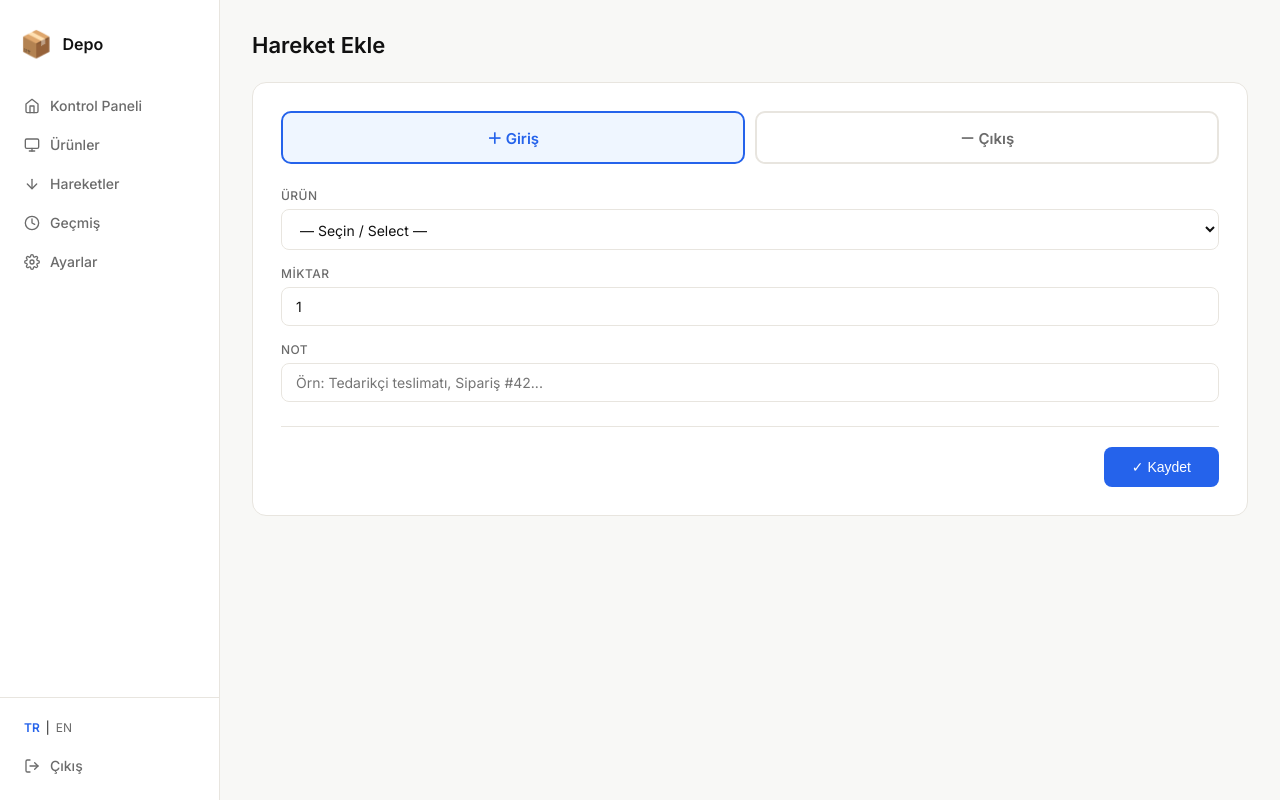
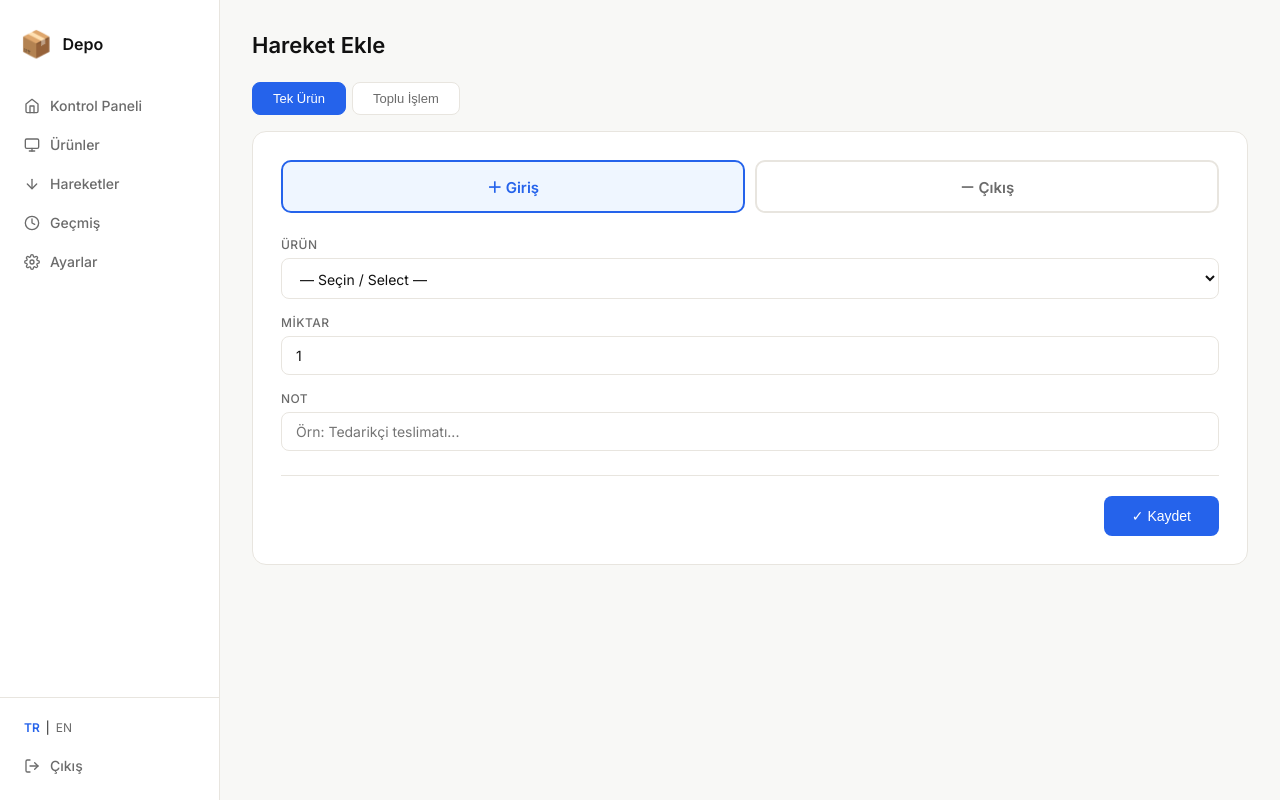
Before and after one commit to JustBedirhan/depo-yonetim, a Flask app: template depo_web/templates/movements.html in a window 1280 px wide. Run offline with Flask 3, Linux system fonts and the light colour scheme; the template is opened without the code that fills it: most values are stand-ins (such as "Sample title", 1, 10 or a date in 2020); some libraries are stand-ins or nearby versions.

Commit message:
Update movements.html

```diff
--- a/depo_web/templates/movements.html
+++ b/depo_web/templates/movements.html
@@ -5,10 +5,16 @@
   <h1>{{ t('add_movement') }}</h1>
 </div>
 
+<div class="tab-bar">
+  <button class="tab-btn active" onclick="switchTab('tek')">Tek Ürün</button>
+  <button class="tab-btn" onclick="switchTab('toplu')">Toplu İşlem</button>
+</div>
+
+<!-- TEK ÜRÜN -->
+<div id="tab-tek" class="tab-content">
   <div class="card form-card">
     {% if products %}
-  <form method="POST" id="mov-form">
-
+    <form method="POST" action="{{ url_for('movements') }}">
       <div class="mov-toggle">
         <label class="mov-option" id="opt-in">
           <input type="radio" name="type" value="in" checked>
@@ -19,7 +25,6 @@
           <span>－ {{ t('type_out') }}</span>
         </label>
       </div>
-
       <div class="field">
         <label>{{ t('product') }}</label>
         <select name="product_id" id="product-sel" required>
@@ -32,23 +37,16 @@
         </select>
         <div id="stock-info" class="field-hint" style="display:none"></div>
       </div>
-
       <div class="field">
         <label>{{ t('quantity') }}</label>
-      <input type="number" name="quantity" id="qty-input"
-             min="1" value="1" required>
+        <input type="number" name="quantity" min="1" value="1" required>
       </div>
-
       <div class="field">
         <label>{{ t('note') }}</label>
-      <input type="text" name="note"
-             placeholder="Örn: Tedarikçi teslimatı, Sipariş #42...">
+        <input type="text" name="note" placeholder="Örn: Tedarikçi teslimatı...">
       </div>
-
       <div class="form-actions">
-      <button type="submit" class="btn btn-primary btn-lg" id="submit-btn">
-        ✓ {{ t('save') }}
-      </button>
+        <button type="submit" class="btn btn-primary btn-lg">✓ {{ t('save') }}</button>
       </div>
     </form>
     {% else %}
@@ -60,26 +58,144 @@
     </p>
     {% endif %}
   </div>
+</div>
+
+<!-- TOPLU İŞLEM -->
+<div id="tab-toplu" class="tab-content" style="display:none">
+  <div class="card form-card">
+    {% if products %}
+    <form method="POST" action="{{ url_for('bulk_movements') }}" id="bulk-form">
+      <div class="mov-toggle" style="margin-bottom:20px">
+        <label class="mov-option" id="bulk-opt-in">
+          <input type="radio" name="bulk_type" value="in" checked>
+          <span>＋ {{ t('type_in') }}</span>
+        </label>
+        <label class="mov-option" id="bulk-opt-out">
+          <input type="radio" name="bulk_type" value="out">
+          <span>－ {{ t('type_out') }}</span>
+        </label>
+      </div>
+      <div class="field" style="margin-bottom:16px">
+        <label>Not (tüm ürünler için)</label>
+        <input type="text" name="bulk_note" placeholder="Örn: Haftalık sayım...">
+      </div>
+      <input type="text" id="bulk-search" placeholder="Ürün filtrele..."
+             class="search-input" style="width:100%;margin-bottom:12px"
+             oninput="filterBulk(this.value)">
+      <div class="bulk-table-wrap">
+        <table class="table bulk-table">
+          <thead>
+            <tr>
+              <th style="width:40px"><input type="checkbox" id="check-all" onchange="toggleAll(this)"></th>
+              <th>Ürün</th>
+              <th>Mevcut Stok</th>
+              <th style="width:140px">Miktar</th>
+            </tr>
+          </thead>
+          <tbody id="bulk-tbody">
+            {% for p in products %}
+            <tr class="bulk-row" data-name="{{ p.name.lower() }}">
+              <td><input type="checkbox" class="bulk-check" name="selected_ids" value="{{ p.id }}" onchange="toggleRow(this)"></td>
+              <td>
+                <strong>{{ p.name }}</strong>
+                {% if p.category %}<br><span class="text-muted text-sm">{{ p.category }}</span>{% endif %}
+              </td>
+              <td>
+                <span class="{{ 'text-red' if p.stock<=0 else ('text-orange' if p.stock<=p.min_stock else 'text-green') }}">
+                  {{ p.stock }} {{ p.unit }}
+                </span>
+              </td>
+              <td>
+                <input type="number" name="qty_{{ p.id }}" min="1" value="1"
+                       class="bulk-qty" disabled
+                       style="width:100px;padding:6px 10px;border:1px solid var(--border);border-radius:6px;font-size:13px;background:#F8F8F6;color:var(--text-muted)">
+              </td>
+            </tr>
+            {% endfor %}
+          </tbody>
+        </table>
+      </div>
+      <div class="bulk-summary" id="bulk-summary" style="display:none">
+        <span id="bulk-count">0</span> ürün seçildi
+      </div>
+      <div class="form-actions">
+        <button type="button" class="btn btn-ghost" onclick="clearBulk()">Temizle</button>
+        <button type="submit" class="btn btn-primary btn-lg" id="bulk-submit" disabled>✓ Toplu Kaydet</button>
+      </div>
+    </form>
+    {% else %}
+    <p class="empty-state">{{ t('no_products') }}</p>
+    {% endif %}
+  </div>
+</div>
 
 <script>
-const sel  = document.getElementById('product-sel');
-const info = document.getElementById('stock-info');
-const radios = document.querySelectorAll('input[name="type"]');
-const optIn  = document.getElementById('opt-in');
-const optOut = document.getElementById('opt-out');
-
-radios.forEach(r => r.addEventListener('change', () => {
-  optIn.classList.toggle('selected', r.value==='in' && r.checked);
-  optOut.classList.toggle('selected', r.value==='out' && r.checked);
-}));
-optIn.classList.add('selected');
-
-sel.addEventListener('change', () => {
-  const opt = sel.selectedOptions[0];
-  if (!opt.value) { info.style.display='none'; return; }
-  info.style.display = 'block';
-  info.textContent = `Mevcut stok: ${opt.dataset.stock} ${opt.dataset.unit}`;
+function switchTab(tab) {
+  document.getElementById('tab-tek').style.display   = tab==='tek'   ? 'block' : 'none';
+  document.getElementById('tab-toplu').style.display = tab==='toplu' ? 'block' : 'none';
+  document.querySelectorAll('.tab-btn').forEach((b,i) => {
+    b.classList.toggle('active', (tab==='tek'&&i===0)||(tab==='toplu'&&i===1));
   });
+}
+const sel=document.getElementById('product-sel');
+const info=document.getElementById('stock-info');
+const optIn=document.getElementById('opt-in');
+const optOut=document.getElementById('opt-out');
+document.querySelectorAll('#tab-tek input[name="type"]').forEach(r=>{
+  r.addEventListener('change',()=>{
+    optIn.classList.toggle('selected',r.value==='in'&&r.checked);
+    optOut.classList.toggle('selected',r.value==='out'&&r.checked);
+  });
+});
+optIn&&optIn.classList.add('selected');
+sel&&sel.addEventListener('change',()=>{
+  const opt=sel.selectedOptions[0];
+  if(!opt.value){info.style.display='none';return;}
+  info.style.display='block';
+  info.textContent=`Mevcut stok: ${opt.dataset.stock} ${opt.dataset.unit}`;
+});
+const bulkIn=document.getElementById('bulk-opt-in');
+const bulkOut=document.getElementById('bulk-opt-out');
+document.querySelectorAll('input[name="bulk_type"]').forEach(r=>{
+  r.addEventListener('change',()=>{
+    bulkIn.classList.toggle('selected',r.value==='in'&&r.checked);
+    bulkOut.classList.toggle('selected',r.value==='out'&&r.checked);
+  });
+});
+bulkIn&&bulkIn.classList.add('selected');
+function toggleRow(cb){
+  const row=cb.closest('tr');
+  const qty=row.querySelector('.bulk-qty');
+  qty.disabled=!cb.checked;
+  qty.style.background=cb.checked?'var(--surface)':'#F8F8F6';
+  qty.style.color=cb.checked?'var(--text)':'var(--text-muted)';
+  if(cb.checked)qty.focus();
+  updateSummary();
+}
+function toggleAll(master){
+  document.querySelectorAll('.bulk-check').forEach(cb=>{
+    if(cb.closest('tr').style.display==='none')return;
+    cb.checked=master.checked;
+    toggleRow(cb);
+  });
+}
+function updateSummary(){
+  const n=document.querySelectorAll('.bulk-check:checked').length;
+  document.getElementById('bulk-count').textContent=n;
+  document.getElementById('bulk-summary').style.display=n>0?'block':'none';
+  document.getElementById('bulk-submit').disabled=n===0;
+}
+function filterBulk(q){
+  q=q.toLowerCase();
+  document.querySelectorAll('.bulk-row').forEach(row=>{
+    row.style.display=row.dataset.name.includes(q)?'':'none';
+  });
+}
+function clearBulk(){
+  document.querySelectorAll('.bulk-check').forEach(cb=>{cb.checked=false;toggleRow(cb);});
+  document.getElementById('check-all').checked=false;
+  document.getElementById('bulk-search').value='';
+  filterBulk('');
+}
 </script>
-
 {% endblock %}
```
Lines whose indentation alone changed are shown as unchanged.
